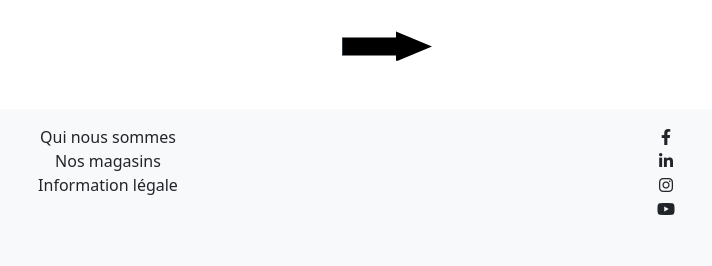
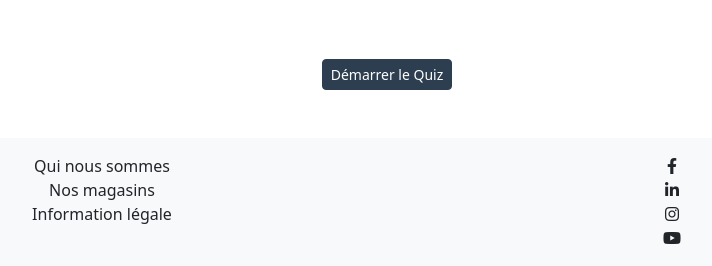
Before and after one commit to aless4ndro/BackEnd, a PHP site: page / in a window 1280 px wide. Shown: the part 3423-3689 px from the top of the page, without its empty margins (253-965 px from the left). Before the commit the page ends 3638 px from the top, so only its background shows below. Run offline with PHP 8.4, Linux system fonts and the light colour scheme; data comes from the database, SQL or seed files in the repository; some libraries are stand-ins or nearby versions; some web fonts are replaced.

Commit message:
Finalisation du quiz rajout dansle Readme.md les explications de son code et son algo

```diff
--- a/Green_Garden/includes/footer.php
+++ b/Green_Garden/includes/footer.php
@@ -21,5 +21,3 @@
 .js"></script>
 
 <script src="https://cdn.jsdelivr.net/npm/bootstrap@5.3.0-alpha1/dist/js/bootstrap.min.js"></script>
-
-<script src="/js/catalogue.js"></script>
--- a/Green_Garden/includes/header.php
+++ b/Green_Garden/includes/header.php
@@ -6,7 +6,7 @@
   <meta http-equiv="X-UA-Compatible" content="IE=edge">
   <meta name="viewport" content="width=device-width, initial-scale=1.0">
   <title>Document</title>
-  <link rel="stylesheet" href="/css/style.css">
+  <link rel="stylesheet" href="../css/styles.css">
   <link href="https://cdn.jsdelivr.net/npm/bootstrap@5.3.0-alpha1/dist/css/bootstrap.min.css" rel="stylesheet">
   <link rel="stylesheet" href="https://cdnjs.cloudflare.com/ajax/libs/font-awesome/6.1.0/css/all.min.css">
   <link rel="preconnect" href="https://fonts.googleapis.com">
--- a/Green_Garden/js/quiz.js
+++ b/Green_Garden/js/quiz.js
@@ -18,6 +18,8 @@ Après que l'utilisateur a répondu à toutes les questions
 // Initialiser le score à zéro
 
 // Initialiser un tableau avec toutes les questions et les réponses correctes
+// Initialisation du quiz et du score
+
 const quiz = [
   {
     question: "Quel est votre niveau de connaissance en jardinage ?",
@@ -43,33 +45,46 @@ const quiz = [
     correctAnswer: "Je n'ai pas assez d'espace"
   },
 ];
-//Initialiser du quiz et du score
+
 let score = 0;
-let CurrentQuestionIndex = 0;
+let currentQuestionIndex = 0;
 
-//Selectionner les éléments HTML
+// Sélection des éléments HTML
+const startQuizButton = document.getElementById('startQuizButton');
+startQuizButton.addEventListener('click', startQuiz);
 const questionElement = document.getElementById("question");
-const answersContainer = document.getElementById("answers");
+const answersContainer = document.getElementById("quiz_form");
 const submitButton = document.getElementById("submit");
 
 function loadQuestion(questionIndex) {
-  //Obtenir la question actuelle
+  // Obtention de la question actuelle
   const currentQuestion = quiz[questionIndex];
 
-  //Effacer les réponses précédentes
+  // Effacement des réponses précédentes
   answersContainer.innerHTML = "";
 
-  //Afficher la question et les reponses
-  questionElement.textContent = question.question;
-  for (let i = 0; i < question.answers.lenth; i++) {
-    answersContainer.textContent = question.answers[i];
-    answer.value = i
+  // Affichage de la question et des réponses
+  questionElement.textContent = currentQuestion.question;
+  for (let i = 0; i < currentQuestion.answers.length; i++) {
+    let answer = document.createElement("input");
+    answer.textContent = currentQuestion.answers[i];
+    answer.type = "radio";
+    answer.name = "answer";
+    answer.id = "answer" + i;
+    answer.value = i;
+
+    let label = document.createElement("label");
+    label.textContent = currentQuestion.answers[i];
+    label.htmlFor = "answer" + i;
+
+    answersContainer.appendChild(label);
     answersContainer.appendChild(answer);
   }
 }
+
 function checkAnswer(answerIndex) {
-  // Vérifier si la réponse est correcte
-  if (answerIndex === quiz[currentQuestionIndex].correctAnswer) {
+  // Vérification si la réponse est correcte
+  if (quiz[currentQuestionIndex].answers[answerIndex] === quiz[currentQuestionIndex].correctAnswer) {
     score++;
     alert('Correct!');
   } else {
@@ -77,10 +92,20 @@ function checkAnswer(answerIndex) {
   }
 }
 
+function startQuiz() {
+
+  // Masquer le bouton de démarrage du quiz
+  startQuizButton.style.display = "none";
+
+  // Montrer le bouton de soumission et la première question
+  submitButton.style.display = "block";
+  questionElement.style.display = "block";
+  answersContainer.style.display = "block";
+
   // Charger la première question
   loadQuestion(currentQuestionIndex);
 
-// Ajouter un écouteur d'événements au bouton de soumission
+  // Ajout d'un écouteur d'événements au bouton de soumission
   submitButton.addEventListener('click', () => {
     const selectedAnswer = document.querySelector('input[type=radio]:checked');
     if (!selectedAnswer) {
@@ -90,11 +115,26 @@ submitButton.addEventListener('click', () => {
 
     checkAnswer(Number(selectedAnswer.value));
 
-  // Passer à la question suivante ou terminer le quiz
+    // Effacer la réponse sélectionnée pour la prochaine question
+    selectedAnswer.checked = false;
+
+    // Passage à la question suivante ou fin du quiz
     currentQuestionIndex++;
     if (currentQuestionIndex < quiz.length) {
       loadQuestion(currentQuestionIndex);
     } else {
       alert(`Le quiz est terminé ! Votre score est de ${score}/${quiz.length}.`);
+      // Cache le quiz et montre le bouton de démarrage à nouveau
+      submitButton.style.display = "none";
+      answersContainer.style.display = "none";
+      questionElement.style.display = "none";
+      startQuizButton.style.display = "block";
+      // Réinitialiser l'index de la question et le score pour le prochain démarrage du quiz
+      currentQuestionIndex = 0;
+      score = 0;
+
+      //Charge la premiere question du prochain quiz
+      loadQuestion(currentQuestionIndex);
     }
   });
+}
--- a/Green_Garden/views/index.php
+++ b/Green_Garden/views/index.php
@@ -60,6 +60,7 @@
       .btn-primary {
         background-color: #2c3e50;
         border-color: #2c3e50;
+        justify-content: center;
       }
 
       .btn-primary:hover {
@@ -86,10 +87,12 @@
       }
 
       #submit {
+        display: none;
         background: #000;
         width: 90px;
         height: 30px;
         margin: auto;
+        margin-top: 30px;
         -webkit-clip-path: polygon(0% 20%, 60% 20%, 60% 0%, 100% 50%, 60% 100%, 60% 80%, 0% 80%);
         clip-path: polygon(0% 20%, 60% 20%, 60% 0%, 100% 50%, 60% 100%, 60% 80%, 0% 80%);
       }
@@ -99,6 +102,25 @@
         border-color: #2c3e50;
         transform: translateY(-10px);
         transition: 0.5s;
+      }
+
+      input[type='radio'] {
+        transform: scale(1.5);
+        margin: 10px;
+        background-color: #2c3e50;
+        margin-top: 30px;
+      }
+
+      label {
+        font-size: 16px;
+        color: #666;
+      }
+
+
+      #question {
+        color: blue;
+        font-size: 20px;
+        padding: 10px;
       }
     </style>
   </header>
@@ -182,20 +204,25 @@
     <div class="jumbotron2">
       <hr class="my-4">
       <div class="text-center">
-        <img src="https://s.tmimgcdn.com/scr/1200x627/282400/conception-de-banniere-publicitaire-facebook-pour-le-jardin-a-la-maison-09_282448-original.jpg" alt="Votre image" class="img-fluid" style="max-width: 80%;">
+        <img src="https://img.freepik.com/vecteurs-premium/banniere-horizontale-mains-personnes-resolvant-enigmes-jouant-jeu-intellectuel-repondant-questions-quiz-intelligentes-test-intelligence-intellect-illustration-vectorielle-coloree-dans-style-art-ligne_198278-11836.jpg?w=2000" alt="Votre image" class="img-fluid" style="max-width: 80%;">
       </div>
       <div id="quiz_container">
         <h2 id="question"></h2>
-        <div id="answers"></div>
-        <!-- Les réponses seront générées ici -->
-        <a class="btn btn-primary btn-sm" role="button" id="submit"></a>
+        <form id="quiz_form">
+          <!-- Les réponses seront générées ici -->
+        </form>
+        <button class="btn btn-primary btn-sm" id="startQuizButton">Démarrer le Quiz</button>
+        <button class="btn btn-primary btn-sm" role="button" id="submit"></button>
       </div>
     </div>
+  </div>
 
-    <footer>
-      <?php include('../includes/footer.php'); ?>
-      <!-- Le contenu du pied de page (liens, copyright, etc.) sera chargé à partir du fichier footer.php -->
-    </footer>
+
+  <footer>
+    <?php include('../includes/footer.php'); ?>
+    <!-- Le contenu du pied de page (liens, copyright, etc.) sera chargé à partir du fichier footer.php -->
+    <script src="../js/quiz.js"></script>
+  </footer>
 </body>
 
 </html>
```
Also changed, not shown: Green_Garden/Readme.md. Lines whose indentation alone changed are shown as unchanged.
